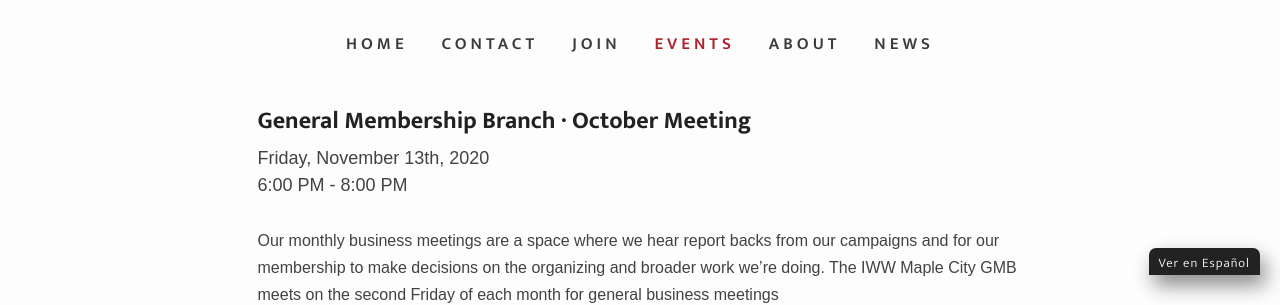
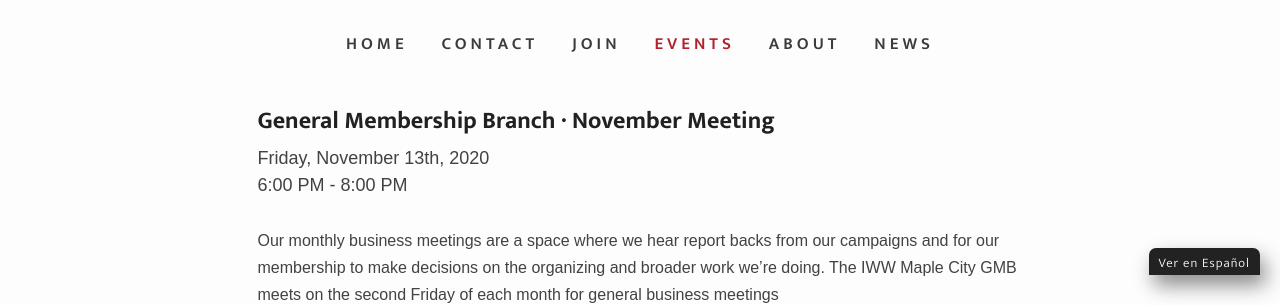
Before and after one commit to iww-maple-city/iww-maple-city.github.io, a Jekyll site: the page built from _events/nov-2020.md, in a window 1280 px wide. Shown: the part 625-930 px from the top of the page. Built offline with Jekyll 4.4.1, drawn with Linux system fonts in a browser that asks for light colours; some web fonts are replaced.

Commit message:
Meeting month

```diff
--- a/_data/upcoming.yml
+++ b/_data/upcoming.yml
@@ -1,6 +1,6 @@
-next_meeting_date: 'Tuesday, October 13, 2020'
-next_meeting_time: '7:00 PM - 9:00 PM'
-next_meeting_url: /events/oct-2020/
+next_meeting_date: 'Friday, November 13, 2020'
+next_meeting_time: '6:00 PM - 8:00 PM'
+next_meeting_url: /events/nov-2020/
 next_orientation_date: ''
 next_orientation_time: ''
 next_orientation_url: ''
--- a/_events/nov-2020.md
+++ b/_events/nov-2020.md
@@ -1,6 +1,6 @@
 ---
 layout: event
-title: General Membership Branch · October Meeting
+title: General Membership Branch · November Meeting
 date: 'Friday, Nov 13, 2020'
 time: '6:00 PM - 8:00 PM'
 ---
```
